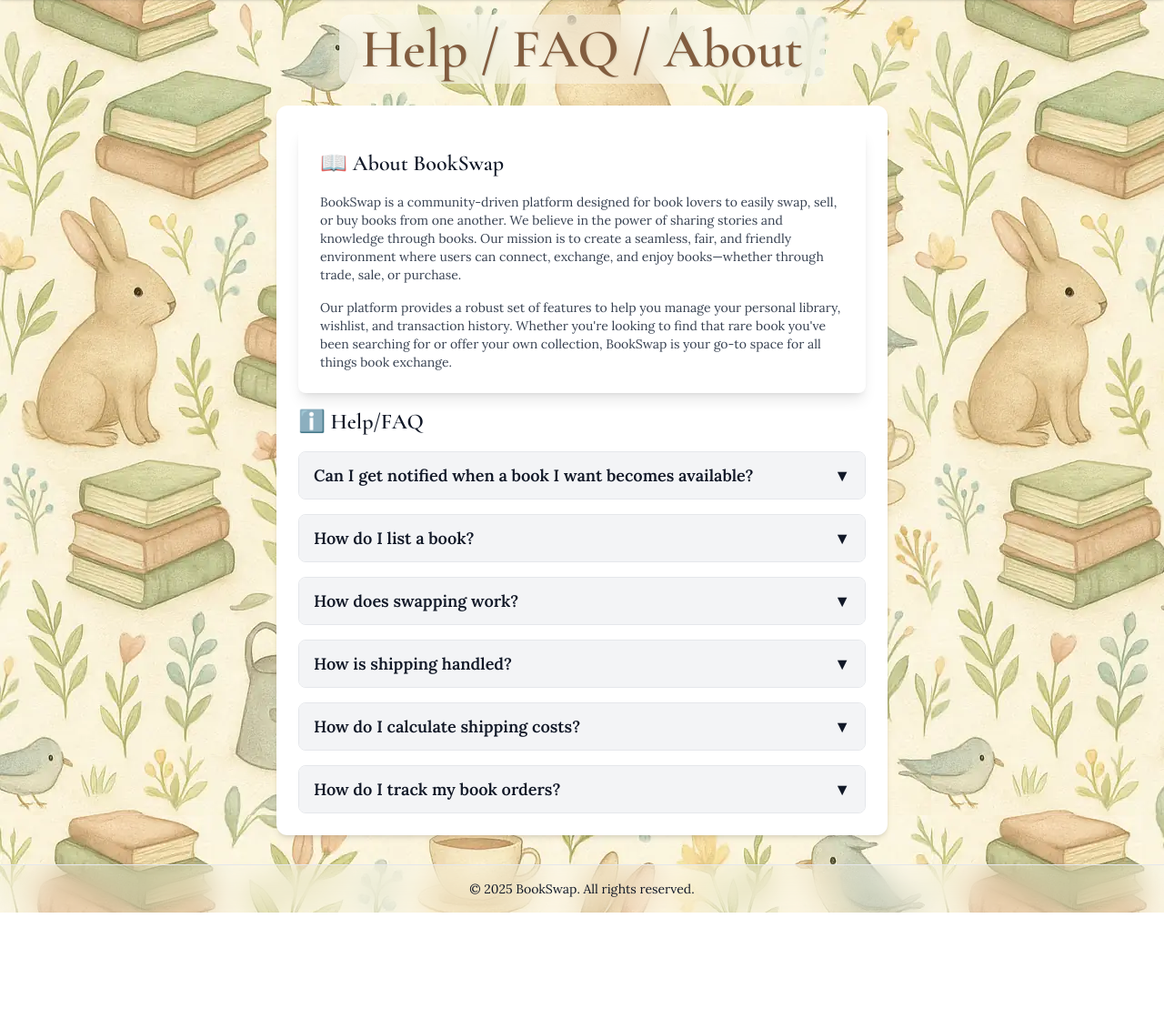
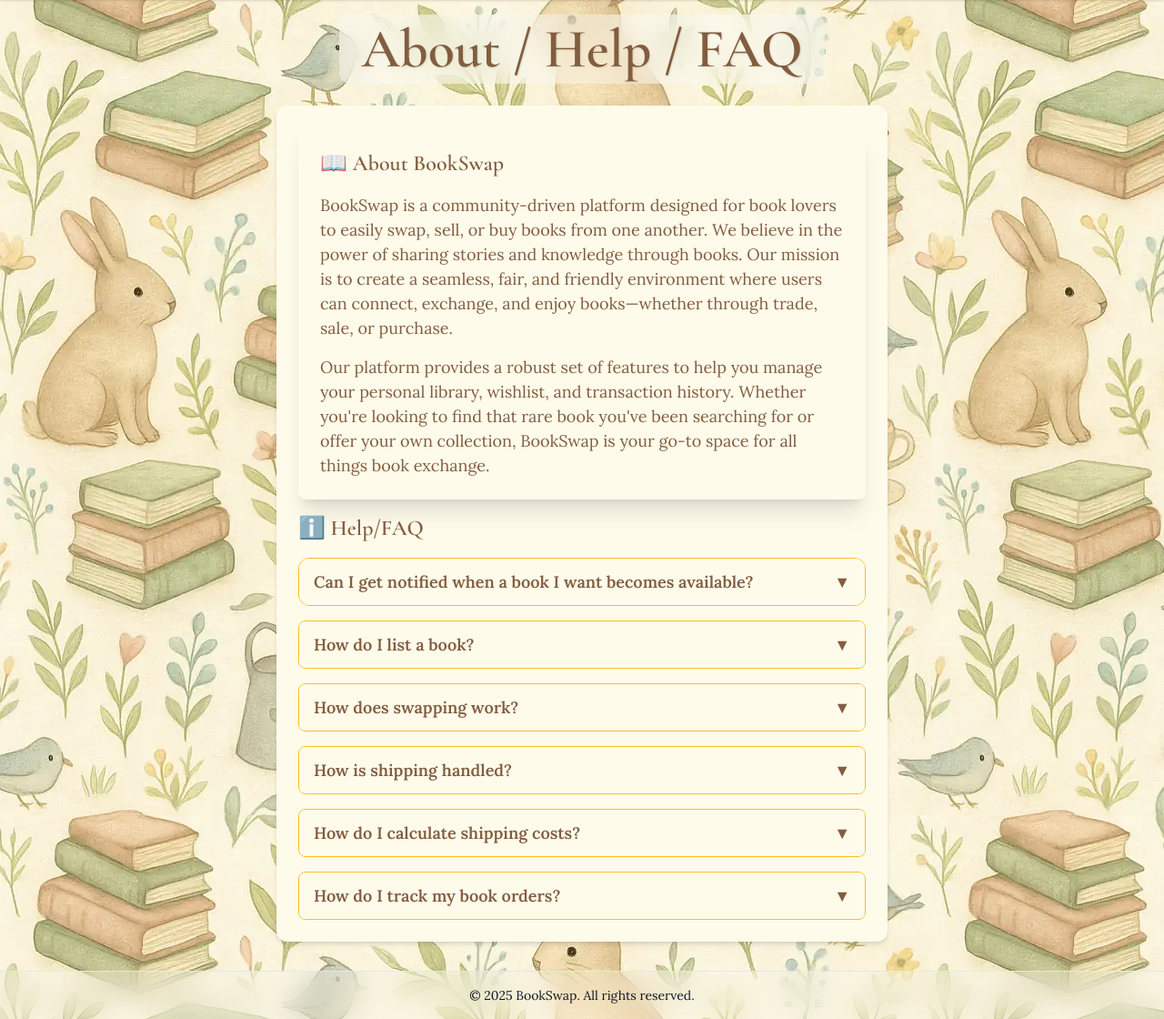
Before and after one commit to Web-Development-UAlberta/exsm-3951-exsm-3943-spring-2025-python-c-project-bookswap-besties-v2-even-bestier, a Django app: page /help/faq/ in a window 1280 px wide. Shown: the part 128-1248 px from the top of the page at 91% size. Before the commit the page ends 1131 px from the top, so only its background shows below. Run offline with Django 5.2, Linux system fonts and the light colour scheme; some libraries are stand-ins or nearby versions.

Commit message:
style help/faq page

```diff
--- a/src/exsm3951_bookswap/templates/help/help.html
+++ b/src/exsm3951_bookswap/templates/help/help.html
@@ -5,85 +5,90 @@
 <div class="text-center">
   <h2 class="text-6xl font-semibold inline-block mb-6 px-6 py-2 rounded-xl backdrop-blur-lg"
       style="color: #825d3f; background-color: rgba(255, 255, 255, 0.4); text-shadow: 1px 1px 2px rgba(0,0,0,0.1);">
-    Help / FAQ / About
+    About / Help / FAQ
   </h2>
 </div>
 
-<div class="max-w-2xl mx-auto bg-white p-6 rounded-xl shadow-md space-y-4">
+<div class="max-w-2xl mx-auto bg-amber-50 p-6 rounded-xl shadow-md space-y-4">
     <!-- About Section -->
-  <div class="bg-white p-6 rounded-lg shadow-lg">
-    <h3 class="font-semibold text-2xl mb-4">📖 About BookSwap</h3>
-    <p class="text-sm text-gray-700">
-      BookSwap is a community-driven platform designed for book lovers to easily swap, sell, or buy books from one another. We believe in the power of sharing stories and knowledge through books. Our mission is to create a seamless, fair, and friendly environment where users can connect, exchange, and enjoy books—whether through trade, sale, or purchase.
+  <div class="bg-amber-50 p-6 rounded-lg shadow-xl">
+    <h3 class="font-semibold text-2xl mb-4 text-[#825d3f]">📖 About BookSwap</h3>
+    <p class="text-md text-[#825d3f]">
+      BookSwap is a community-driven platform designed for book lovers to easily swap, sell, or buy books from one another.
+      We believe in the power of sharing stories and knowledge through books.
+      Our mission is to create a seamless, fair, and friendly environment where users can connect,
+      exchange, and enjoy books—whether through trade, sale, or purchase.
     </p>
-    <p class="text-sm text-gray-700 mt-4">
-      Our platform provides a robust set of features to help you manage your personal library, wishlist, and transaction history. Whether you're looking to find that rare book you've been searching for or offer your own collection, BookSwap is your go-to space for all things book exchange.
+    <p class="text-md text-[#825d3f] mt-4">
+      Our platform provides a robust set of features to help you manage your personal library, wishlist, and transaction history.
+      Whether you're looking to find that rare book you've been searching for or offer your own collection,
+      BookSwap is your go-to space for all things book exchange.
     </p>
   </div>
 
-  <h3 class="font-semibold text-2xl mb-4">ℹ️ Help/FAQ</h3>
+  <h3 class="font-semibold text-2xl mb-4 text-[#825d3f]">ℹ️ Help/FAQ</h3>
   <!-- FAQ Item 1 -->
-  <div class="border border-gray-200 rounded-lg overflow-hidden">
-    <button type="button" class="w-full text-left px-4 py-3 font-semibold bg-gray-100 hover:bg-gray-200 focus:outline-none flex justify-between items-center" onclick="toggleAnswer(this)">
+  <div class="border border-amber-400 rounded-xl overflow-hidden">
+    <button type="button" class="w-full text-left px-4 py-3 font-semibold bg-amber-50 hover:bg-amber-100 focus:outline-none flex justify-between items-center text-[#825d3f]" onclick="toggleAnswer(this)">
       Can I get notified when a book I want becomes available?
       <span class="ml-2 transition-transform duration-200">&#x25BC;</span>
     </button>
-    <div class="hidden px-4 py-3 text-sm text-gray-700 bg-white">
+    <div class="hidden px-4 py-3 text-md bg-amber-50 text-[#825d3f]">
       Yes! Add the book to your Wishlist. You’ll receive a notification when it’s listed by another user.
     </div>
   </div>
 
   <!-- FAQ Item 2 -->
-  <div class="border border-gray-200 rounded-lg overflow-hidden">
-    <button type="button" class="w-full text-left px-4 py-3 font-semibold bg-gray-100 hover:bg-gray-200 focus:outline-none flex justify-between items-center" onclick="toggleAnswer(this)">
+  <div class="border border-amber-400 rounded-lg overflow-hidden">
+    <button type="button" class="w-full text-left px-4 py-3 font-semibold bg-amber-50 hover:bg-amber-100 focus:outline-none flex justify-between items-center text-[#825d3f]" onclick="toggleAnswer(this)">
       How do I list a book?
       <span class="ml-2 transition-transform duration-200">&#x25BC;</span>
     </button>
-    <div class="hidden px-4 py-3 text-sm text-gray-700 bg-white">
+    <div class="hidden px-4 py-3 text-md text-[#825d3f] bg-amber-50">
       Go to your Library and click “Add Book.” You can choose whether to sell, swap, or make the book available for offers. Set the condition and price if applicable.
     </div>
   </div>
 
   <!-- FAQ Item 3 -->
-  <div class="border border-gray-200 rounded-lg overflow-hidden">
-    <button type="button" class="w-full text-left px-4 py-3 font-semibold bg-gray-100 hover:bg-gray-200 focus:outline-none flex justify-between items-center" onclick="toggleAnswer(this)">
+  <div class="border border-amber-400 rounded-lg overflow-hidden">
+    <button type="button" class="w-full text-left px-4 py-3 font-semibold bg-amber-50 hover:bg-amber-100 focus:outline-none flex justify-between items-center text-[#825d3f]" onclick="toggleAnswer(this)">
       How does swapping work?
       <span class="ml-2 transition-transform duration-200">&#x25BC;</span>
     </button>
-    <div class="hidden px-4 py-3 text-sm text-gray-700 bg-white">
+    <div class="hidden px-4 py-3 text-md text-[#825d3f] bg-amber-50">
       When you find a book you want, you can offer one of your listed books in exchange. The owner can accept, decline, or counter-offer, with up to 3 back-and-forth rounds.
     </div>
   </div>
 
   <!-- FAQ Item 4 -->
-  <div class="border border-gray-200 rounded-lg overflow-hidden">
-    <button type="button" class="w-full text-left px-4 py-3 font-semibold bg-gray-100 hover:bg-gray-200 focus:outline-none flex justify-between items-center" onclick="toggleAnswer(this)">
+  <div class="border border-amber-400 rounded-lg overflow-hidden">
+    <button type="button" class="w-full text-left px-4 py-3 font-semibold bg-amber-50 hover:bg-amber-100 focus:outline-none flex justify-between items-center text-[#825d3f]" onclick="toggleAnswer(this)">
       How is shipping handled?
       <span class="ml-2 transition-transform duration-200">&#x25BC;</span>
     </button>
-    <div class="hidden px-4 py-3 text-sm text-gray-700 bg-white">
+    <div class="hidden px-4 py-3 text-md text-[#825d3f] bg-amber-50">
       Shipping is flat-rate and simple! Once your swap or purchase is confirmed, you can generate a shipping label directly from your Profile & Settings page. Just enter the recipient’s address, package weight, and choose either Standard or Priority shipping. A printable label will be created for you, complete with tracking. You’ll also get a confirmation number to track your shipment.
     </div>
   </div>
 
   <!-- FAQ Item 5 -->
-  <div class="border border-gray-200 rounded-lg overflow-hidden">
-    <button type="button" class="w-full text-left px-4 py-3 font-semibold bg-gray-100 hover:bg-gray-200 focus:outline-none flex justify-between items-center" onclick="toggleAnswer(this)">
+  <div class="border border-amber-400 rounded-lg overflow-hidden">
+    <button type="button" class="w-full text-left px-4 py-3 font-semibold bg-amber-50 hover:bg-amber-100 focus:outline-none flex justify-between items-center text-[#825d3f]" onclick="toggleAnswer(this)">
       How do I calculate shipping costs?
       <span class="ml-2 transition-transform duration-200">&#x25BC;</span>
     </button>
-    <div class="hidden px-4 py-3 text-sm text-gray-700 bg-white">
+    <div class="hidden px-4 py-3 text-md text-[#825d3f] bg-amber-50">
       Shipping costs are flat rate.  $5.99 for standard, $11.99 for priority.
     </div>
   </div>
 
   <!-- FAQ Item 6 -->
-  <div class="border border-gray-200 rounded-lg overflow-hidden">
-    <button type="button" class="w-full text-left px-4 py-3 font-semibold bg-gray-100 hover:bg-gray-200 focus:outline-none flex justify-between items-center" onclick="toggleAnswer(this)">
+  <div class="border border-amber-400 rounded-lg overflow-hidden">
+    <button type="button" class="w-full text-left px-4 py-3 font-semibold bg-amber-50 hover:bg-amber-100 focus:outline-none flex justify-between items-center text-[#825d3f]" onclick="toggleAnswer(this)">
       How do I track my book orders?
       <span class="ml-2 transition-transform duration-200">&#x25BC;</span>
     </button>
-    <div class="hidden px-4 py-3 text-sm text-gray-700 bg-white">
+    <div class="hidden px-4 py-3 text-md text-[#825d3f] bg-amber-50">
       Once a book is shipped, you'll receive a tracking number via email. You can also view the status of your order in the “Notifications” section of your profile. Simply click on the order to view the shipping details and real-time updates.
     </div>
   </div>
```
